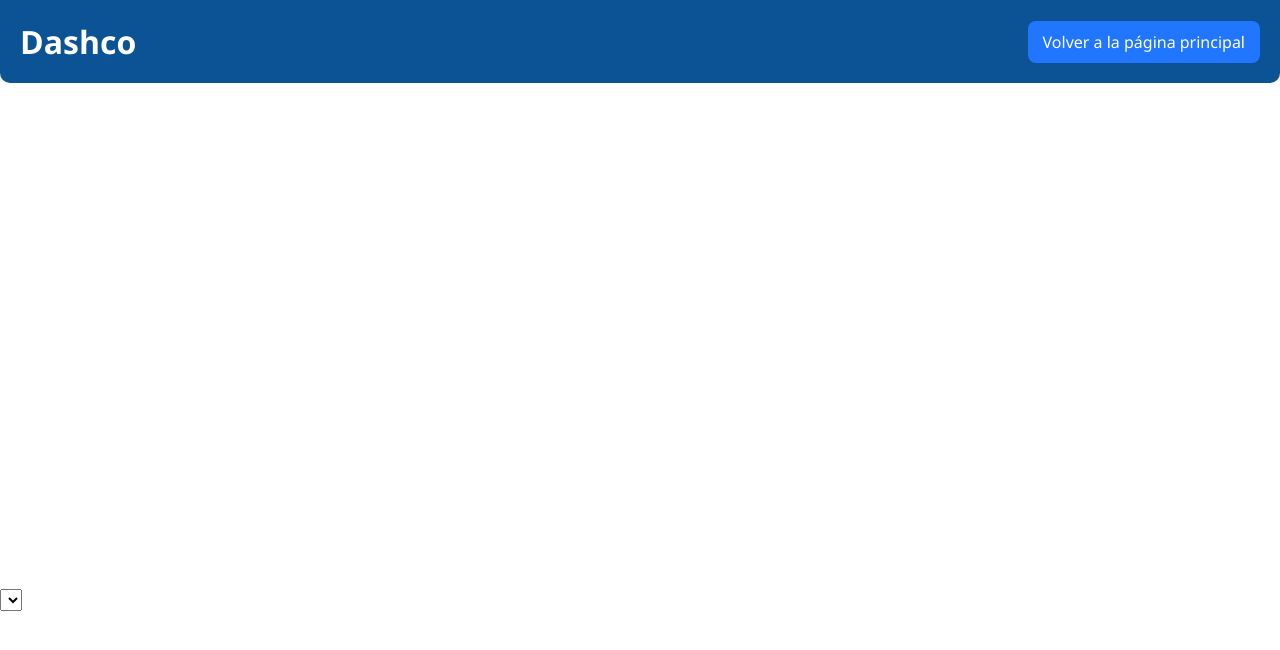
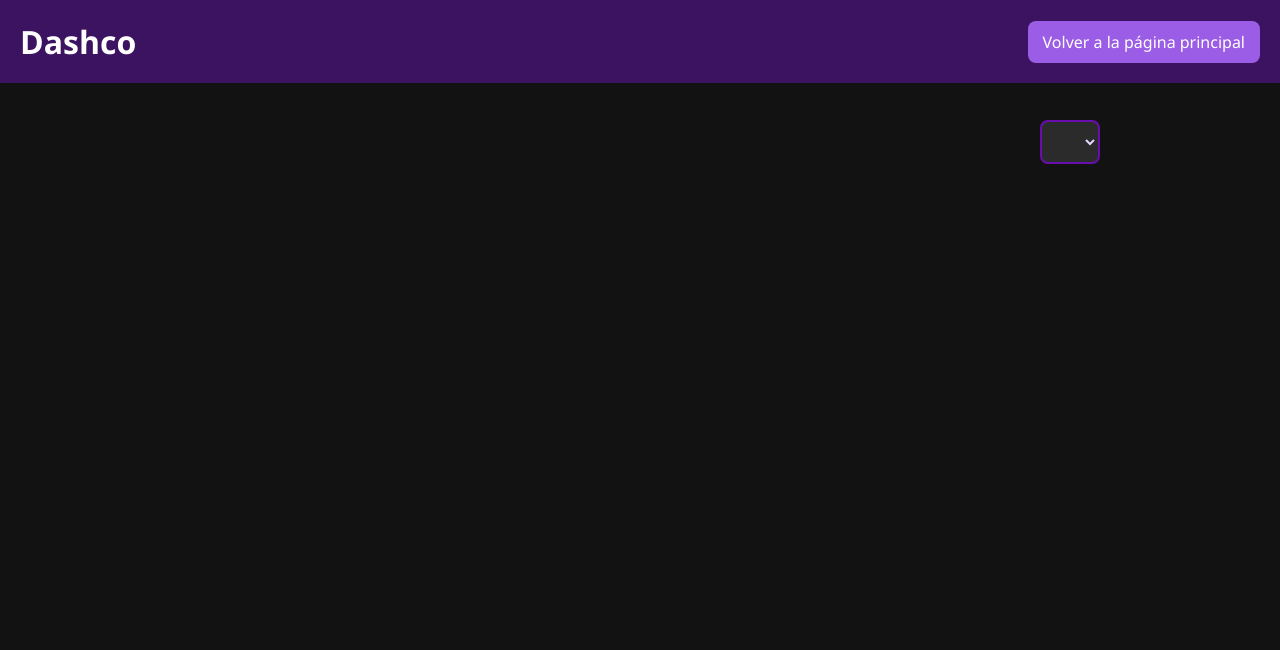
Before and after one commit to MarcusRambal/DashCo, a website: page src/pie.html in a window 1280 px wide. Drawn offline with nearby package versions, Linux system fonts and the light colour scheme; no server answers.

Commit message:
Update pie.css
final ver

```diff
--- a/src/pie.css
+++ b/src/pie.css
@@ -5,11 +5,15 @@
   font-family: 'Segoe UI', Tahoma, Geneva, Verdana, sans-serif;
 }
 
+body {
+  background-color: #121212;
+  color: #eaeaea;
+}
+
 .header {
-    background-color: #0b5394;
+  background-color: #3c1361;
   color: #fff;
   padding: 20px;
-    border-radius: 0 0 10px 10px;
   display: flex;
   justify-content: space-between;
   align-items: center;
@@ -21,7 +25,7 @@
 
 .header a {
   color: #fff;
-    background-color: #2176ff;
+  background-color: #9b5de5;
   text-decoration: none;
   padding: 10px 15px;
   border-radius: 8px;
@@ -29,10 +33,35 @@
 }
 
 .header a:hover {
-    background-color: #1854c0;
+  background-color: #6a0dad;
 }
 
-  .country{
-    fill: #ccc;
-    stroke: #000;
+.chart-container {
+  position: relative;
+  max-width: 800px;
+  margin: 40px auto;
 }
+
+#pieYearSelector {
+  position: absolute;
+  top: 120px;
+  right: 180px;
+  padding: 8px 18px;
+  font-size: 1rem;
+  border: 2px solid #6a0dad;
+  border-radius: 8px;
+  background-color: #2b2b2b;
+  color: #e4d4ff;
+  transition: all 0.3s ease;
+  z-index: 1;
+}
+
+#pieYearSelector:hover {
+  background-color: #3d1d5c;
+  border-color: #a770ff;
+}
+
+#pieChart {
+  display: block;
+  margin: 60px auto 0 auto;
+}
```
Lines whose indentation alone changed are shown as unchanged.
